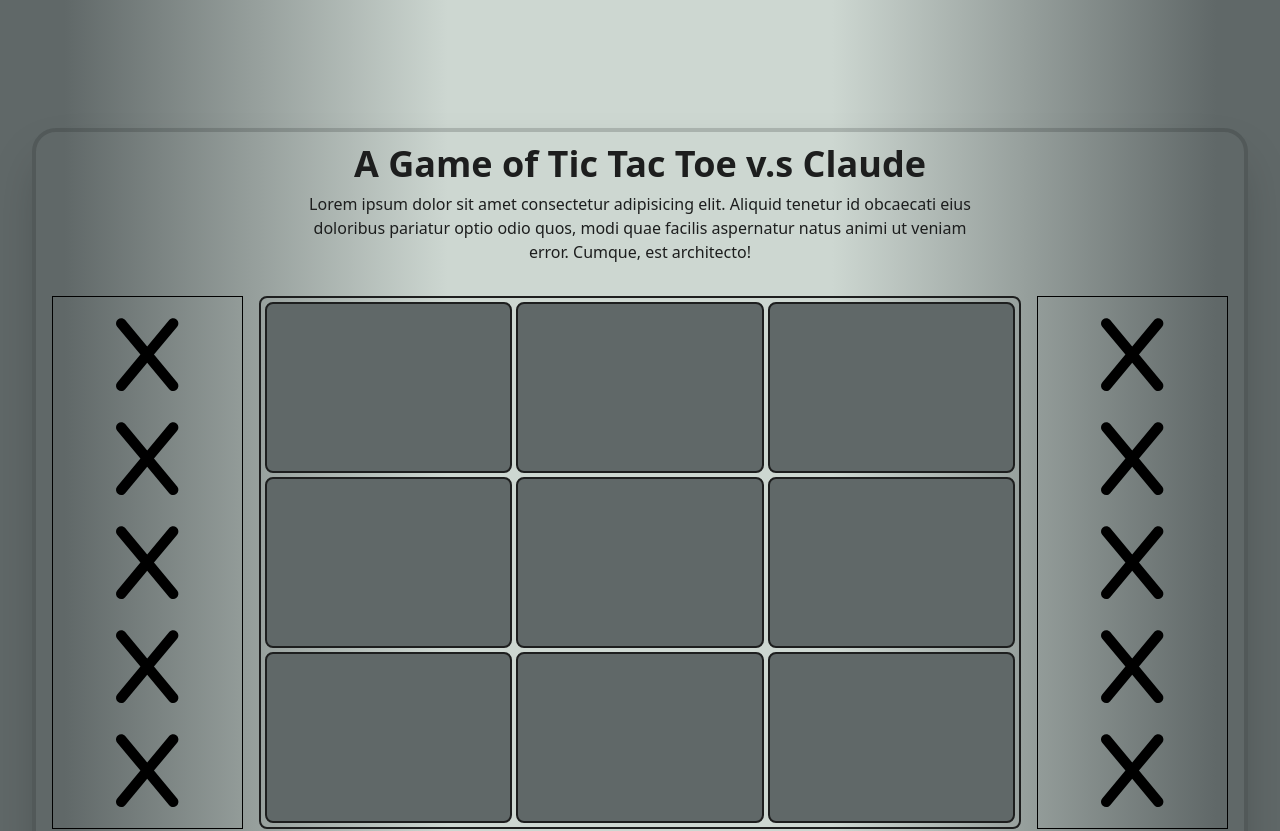
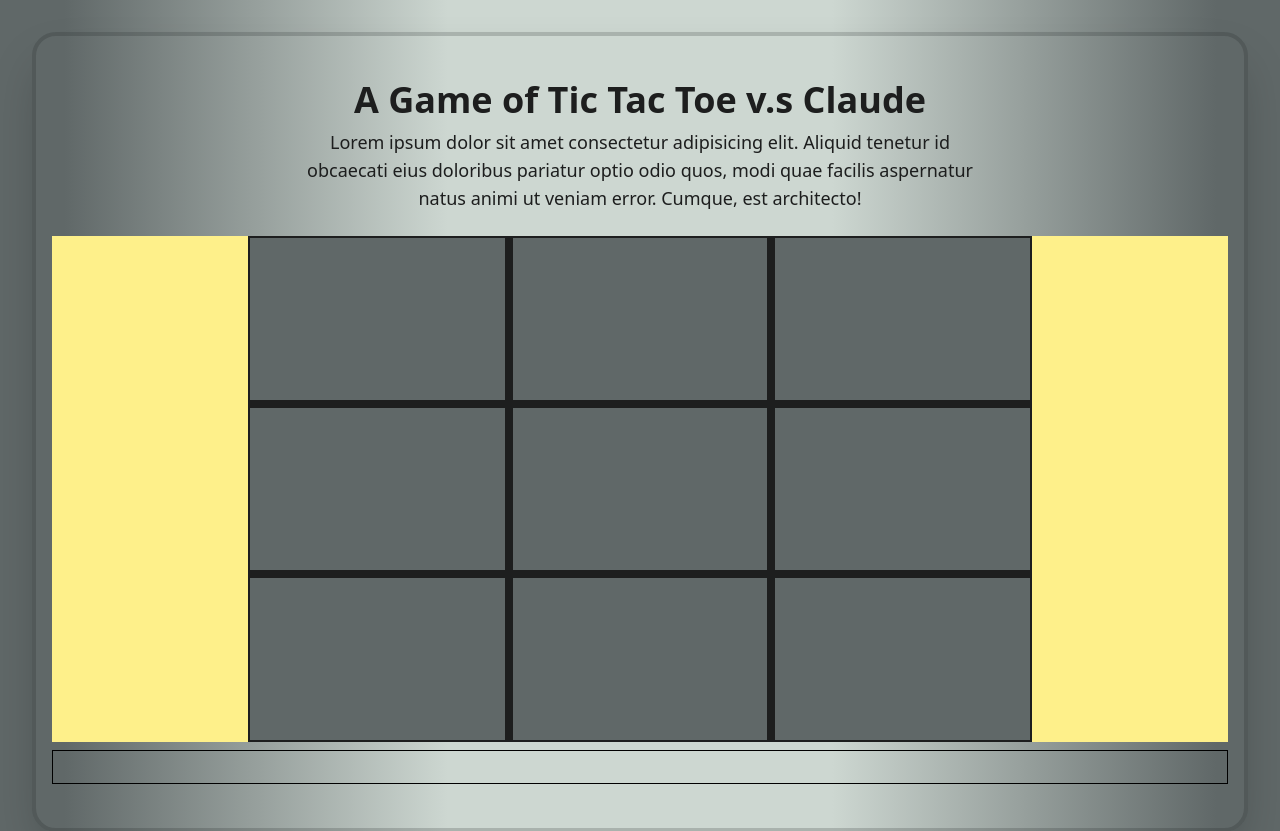
Before and after one commit to iPior/react-tictactoe-game, a React (Vite) app: page / in a window 1280 px wide. Shown: the top 831 px of the page. Built offline with nearby package versions, Linux system fonts and the light colour scheme.

Commit message:
worked on some of the resizing

```diff
--- a/src/App.jsx
+++ b/src/App.jsx
@@ -9,15 +9,13 @@ export default function App() {
   return (
 
     <div
-      className="relative h-screen w-full flex flex-col sm:my-24 align-middle justify-center shadow-2xl rounded-3xl p-4
+      className="relative h-screen w-full flex flex-col align-middle justify-center shadow-2xl rounded-3xl p-4
       border-4 border-opacity-20 border-dark
       "
     >
-      <div className='h-screen'>
         <Header />
         <MainSection />
         <Footer/>
-      </div>
     </div>
   )
 }
--- a/src/components/GameBoard.jsx
+++ b/src/components/GameBoard.jsx
@@ -1,3 +1,5 @@
+import { FontAwesomeIcon } from '@fortawesome/react-fontawesome'
+import { faX } from '@fortawesome/free-solid-svg-icons'
 
 export default function GameBoard(props) {
 
@@ -12,11 +14,13 @@ export default function GameBoard(props) {
   const gridElements = props.gameStateArray.map((cell, index) => (
 
       <button
-          className="flex items-center justify-center bg-tertiary rounded-lg border-2 border-dark hover:enabled:bg-secondary"
+          className="flex items-center justify-center bg-tertiary border-2 border-dark hover:enabled:bg-secondary font-weight-bold box-border"
           key={index}
           onClick={() => props.update(index)}
+          value={cell}
       >
-        {cell === "-" ? null : cell}
+        {/* hard code the pixel values */}
+        {cell}
       </button>
 
   ))
@@ -24,7 +28,7 @@ export default function GameBoard(props) {
 
 
   return (
-    <div className="sm:w-2/3 my-4 sm:my-0 sm:mx-4 h-4/6 sm:h-full grid grid-cols-3 gap-1 rounded-lg border-2 p-1 border-dark">
+    <div className="sm:w-2/3 my-2 sm:my-0 sm:mx-4 grid grid-cols-3 gap-1 rounded-lg bg-dark">
         {gridElements}
     </div>
   )
--- a/src/components/Header.jsx
+++ b/src/components/Header.jsx
@@ -5,10 +5,10 @@ export default function Header() {
     <header
       className="w-full p-4 text-dark"
     >
-      <h1 className="text-4xl mb-2 font-bold ">
+      <h1 className="text-xl sm:text-4xl mb-2 font-bold ">
         A Game of Tic Tac Toe v.s Claude
       </h1>
-      <p className="mx-auto max-w-2xl text-center">
+      <p className="mx-auto sm:max-w-2xl text-sm sm:text-lg text-center">
         Lorem ipsum dolor sit amet consectetur adipisicing elit. Aliquid tenetur id obcaecati eius doloribus pariatur optio odio quos, modi quae facilis aspernatur natus animi ut veniam error. Cumque, est architecto!
       </p>
     </header>
--- a/src/components/MainSection.jsx
+++ b/src/components/MainSection.jsx
@@ -2,27 +2,32 @@ import StandbyPieces from "./StandbyPieces"
 import GameBoard from "./GameBoard"
 import { useState } from "react"
 
+import { FontAwesomeIcon } from '@fortawesome/react-fontawesome'
+import { faX } from '@fortawesome/free-solid-svg-icons'
+
 export default function MainSection() {
-  const [gameState, setGameState] = useState(["-","-","-","-","-","-","-","-","-"]);
+  const [gameState, setGameState] = useState([" "," "," "," "," "," "," "," "," "]);
 
 
 
   function updateGameboard(index) {
     setGameState(prev => {
-
+      const newArray = [... prev]
+      newArray[index] = <FontAwesomeIcon icon={faX} className=''/>
+      return newArray
     })
   }
 
   return (
     <div
-      className="w-full my-4 h-4/6 flex flex-col sm:flex-row"
+      className="w-full my-2 h-4/6 flex flex-col sm:flex-row sm:justify-center bg-yellow-200"
     >
-      <StandbyPieces/>
+      {/* <StandbyPieces/> */}
       <GameBoard
         gameStateArray={gameState}
         update={updateGameboard}
       />
-      <StandbyPieces />
+      {/* <StandbyPieces /> */}
     </div>
   )
 }
```
